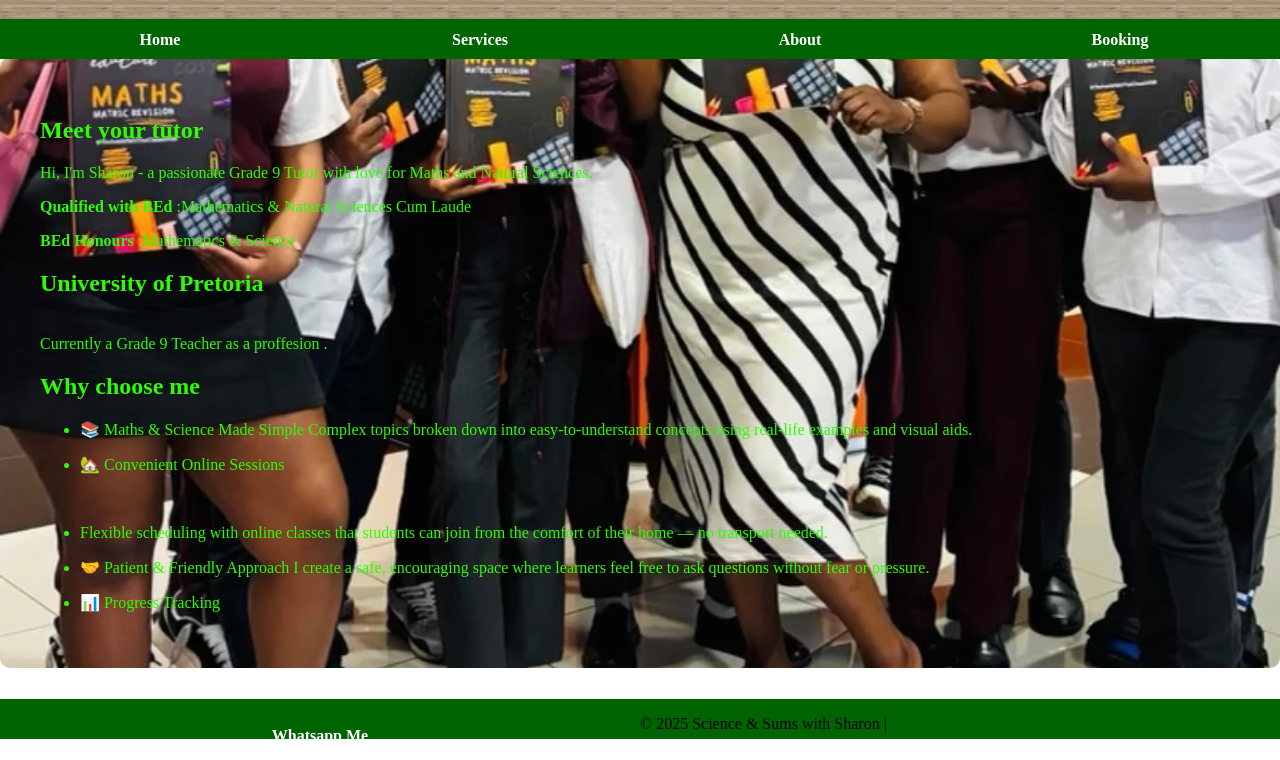
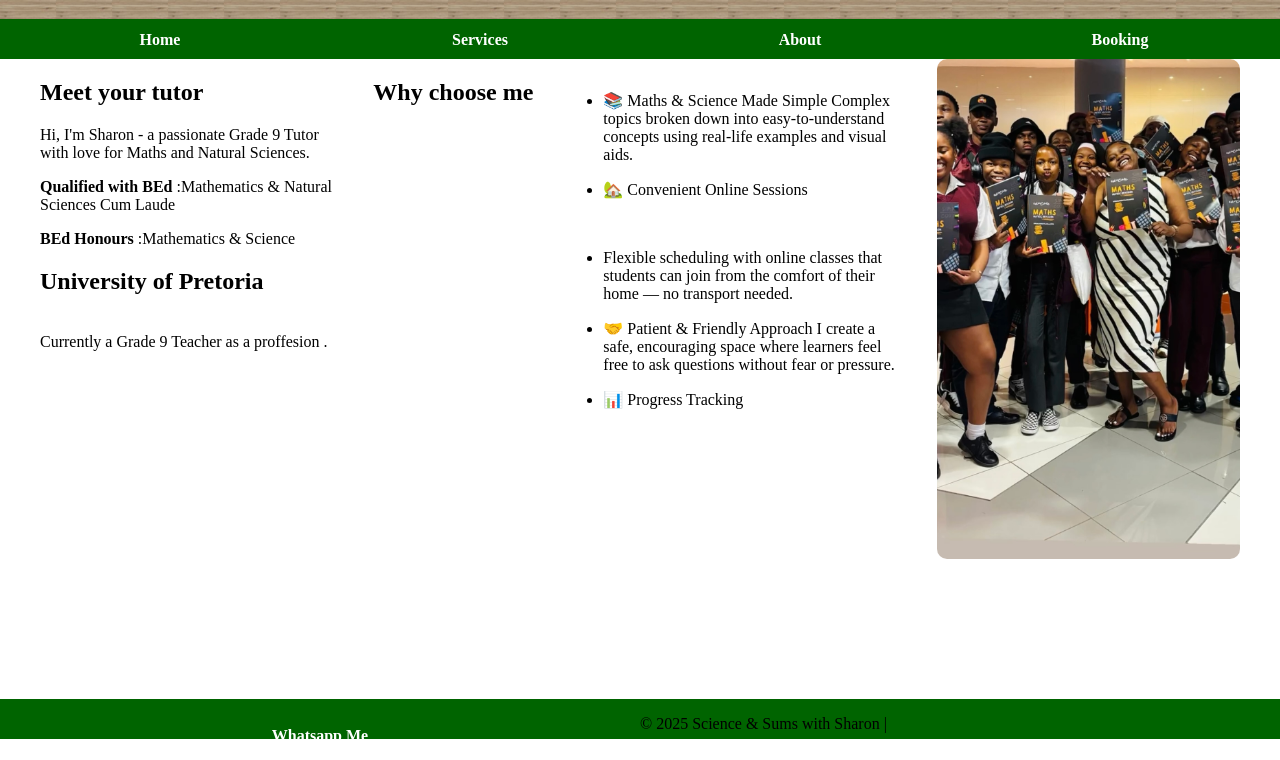
Before and after one commit to Cherroll/ScienceAndSums, a plain HTML site: page about.html in a window 1280 px wide. Shown: the part 61-821 px from the top of the page. Drawn offline with Linux system fonts and the light colour scheme.

Commit message:
Update style.css

```diff
--- a/style.css
+++ b/style.css
@@ -74,25 +74,31 @@
     }
 
 
-    #aboutid{
-    font-family: 'Times New Roman', Times, serif;
-    font-style: inherit;
-    font-weight: 300;
-    font-size: medium;
-    margin-top: 60px;
-    margin-bottom: 0;
-    background: url("IMG_1371.jpeg") no-repeat center center;
-     background-size: cover;
-     background-repeat: no-repeat;
-     background-position: center;
-     background-attachment: fixed;
-     margin-left:0;
-     margin-right:0;
-     color: rgb(46, 252, 5);
+  #aboutid {
+    display: flex;
+    align-items: flex-start;   /* top align */
+    justify-content: space-between;
+    gap: 30px;
+    max-width: 1200px;
+    margin: 0 auto;
     padding: 40px;
-    border-radius: 10px;
 }
 
+/* Left column: text */
+#aboutid section,
+#aboutid ul {
+    flex: 1;
+}
+
+/* Right column: image */
+#aboutid::after {
+    content: "";
+    flex: 1;
+    background: url("IMG_1371.jpeg") no-repeat center center;
+    background-size: cover;
+    border-radius: 10px;
+    min-height: 500px; /* ensures image is visible */
+}
 
     #form{
     margin-top: 130px;
```
